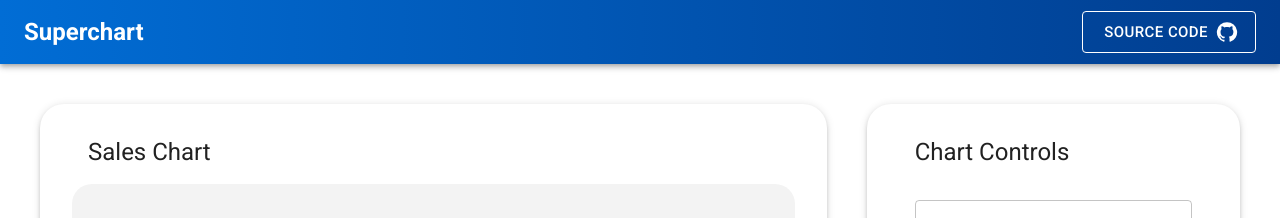
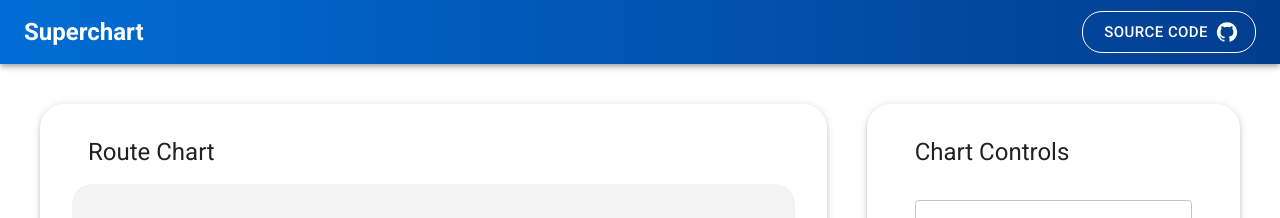
Before and after one commit to stone-w4tch3r/superchart, a React (Vite) app in the folder web/: page / in a window 1280 px wide. Shown: the top 218 px of the page. Built offline with nearby package versions, Linux system fonts and the light colour scheme; no server answers.

Commit message:
tiny changes

```diff
--- a/web/src/chartModule/ChartPage.tsx
+++ b/web/src/chartModule/ChartPage.tsx
@@ -1,6 +1,6 @@
 import React, {useState} from 'react';
 import {Box, CircularProgress, Grid, Typography} from '@mui/material';
-import {Navbar} from './components/Navbar.tsx';
+import {Topbar} from './components/Topbar.tsx';
 import {Footer} from "./components/Footer.tsx";
 import {ChartControls, ChartCard} from "./components/Cards.tsx";
 import {useFetchRoute} from "./useFetchRoute.ts";
@@ -10,7 +10,7 @@ const ChartPage: React.FC = () => {
     const {chartName, points, tracks, isLoading, error, fetchRoute} = useFetchRoute(numPoints);
 
     return <Box sx={{display: 'flex', flexDirection: 'column', minHeight: '100vh'}}>
-        <Navbar/>
+        <Topbar/>
         <Box sx={{py: 5, px: 5, flexGrow: 1}}>
             <Grid container spacing={5}>
                 <Grid item xs={12} md={8}>
--- a/web/src/chartModule/components/Cards.tsx
+++ b/web/src/chartModule/components/Cards.tsx
@@ -20,7 +20,7 @@ export interface IChartParams {
 
 export const ChartCard: React.FC<{ params: IChartParams }> = ({params: {points, tracks, isLoading, error}}) => {
     return <StyledCard>
-        <CardHeader title="Sales Chart"/>
+        <CardHeader title="Route Chart"/>
         <CardContent sx={{width: "100%", height: "100%", p: 0}}>
             {renderChartCardContent({points, tracks, isLoading, error})}
         </CardContent>
--- a/web/src/chartModule/components/Navbar.tsx
+++ b/web/src/chartModule/components/Topbar.tsx
@@ -7,7 +7,7 @@ const GradientAppBar = styled(AppBar)({
     background: 'linear-gradient(90deg, rgba(1,109,213,1) 0%, rgba(1,61,143,1) 100%)',
 });
 
-export const Navbar: React.FC = () => {
+export const Topbar: React.FC = () => {
     return <GradientAppBar position="static">
         <Toolbar sx={{py: 1, px: 3, display: 'flex', justifyContent: 'space-between'}}>
             <Typography variant="h5" fontWeight={600}>
@@ -20,6 +20,7 @@ export const Navbar: React.FC = () => {
                 size="large"
                 color="inherit"
                 target="_blank"
+                sx={{borderRadius: 5}}
             >
                 Source code
             </Button>
```
